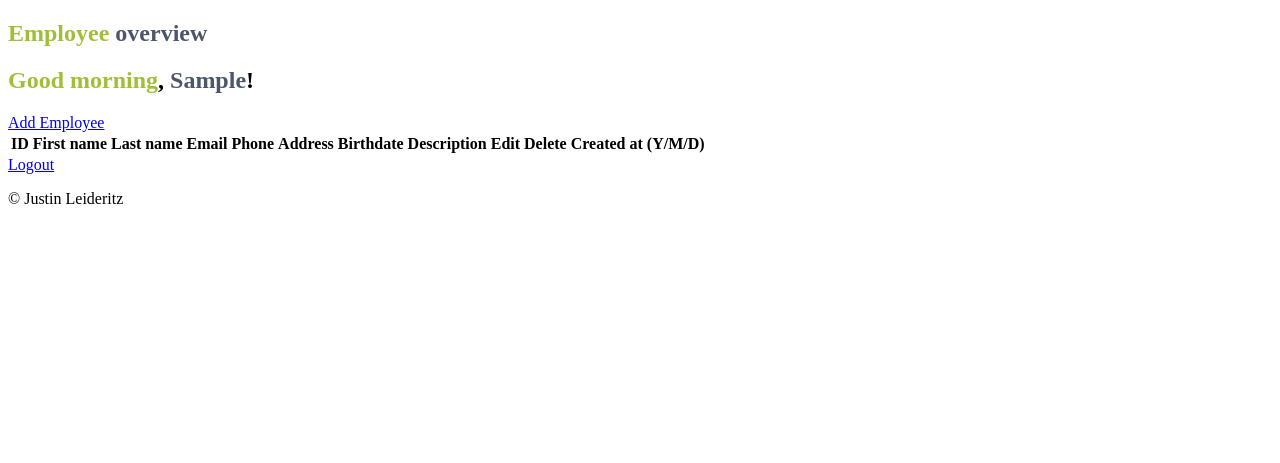
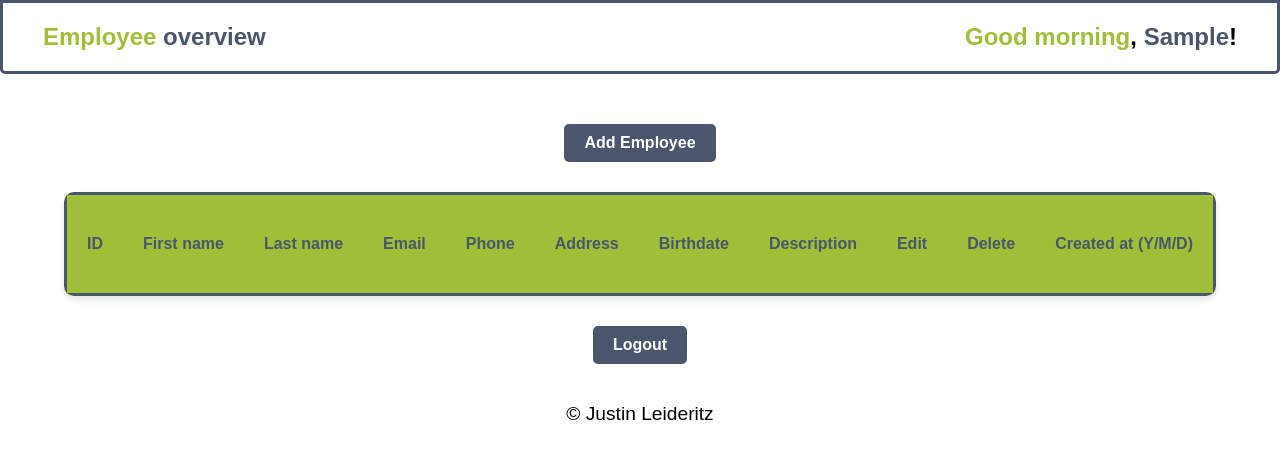
Before and after one commit to justinleideritz/freshportal, a PHP site: page /employeetable.php in a window 1280 px wide. Shown: the top 463 px of the page. Run offline with PHP 8.4, Linux system fonts and the light colour scheme; the visitor is signed in with stand-in values (Sample User, id 1); data that the repository does not hold is empty; some libraries are stand-ins or nearby versions.

Commit message:
Added comments

```diff
--- a/createExec.php
+++ b/createExec.php
@@ -1,6 +1,7 @@
 <?php
 require("dbcon.php");
 
+// Data ophalen van form
 if ($_SERVER["REQUEST_METHOD"] == "POST") {
     $firstName = $_POST["firstName"];
     $lastName = $_POST["lastName"];
@@ -10,17 +11,20 @@ if ($_SERVER["REQUEST_METHOD"] == "POST") {
     $phone = $_POST["phone"];
     $description = $_POST["description"];
 
+    //Query voor het kijken of er al een record is met dezelfde email
     $emailQuery = "SELECT COUNT(*) as count FROM employee WHERE EMP_Email = ?";
     $stmt = $conn->prepare($emailQuery);
     $stmt->execute([$email]);
     $emailCount = $stmt->fetch(PDO::FETCH_ASSOC);
 
+    //Query voor het kijken of er al een record is met dezelfde telefoonnummer
     $phoneQuery = "SELECT COUNT(*) as count FROM employee WHERE EMP_Phone = ?";
     $stmt = $conn->prepare($phoneQuery);
     $stmt->execute([$phone]);
     $phoneCount = $stmt->fetch(PDO::FETCH_ASSOC);
 
-
+    //Als de bovenste queries 1 of meer teruggeven worden er parameters toegevoegd in de URL zodat er een foutmelding wordt weergegeven
+    //Anders wordt de "else" uitgevoerd waar de ingevulde data wordt opgeslagen
     $arr = [];
     if ($phoneCount['count'] > 0) {
         $arr[] = 'phone=exists';
--- a/dbcon.php
+++ b/dbcon.php
@@ -1,11 +1,15 @@
 <?php
+
+//Variabelen met gegevens van de database
 $servername = "localhost";
 $username = "root";
 $password = "";
 $database = "freshportal";
 
+//Connectie wordt hier gemaakt met de waardes van hierboven
 $conn = new PDO("mysql:host=$servername;dbname=$database", $username, $password);
 
+//Deze query selecteerd alles van de tabel employee en alle records worden in een array gezet
 $sqlSelectAll = "SELECT * FROM employee";
 $sqlTable = $conn->query($sqlSelectAll);
 ?>
--- a/delete.php
+++ b/delete.php
@@ -1,8 +1,10 @@
 <?php
 require("dbcon.php");
 
+//ID van de geselecteerde werknemer wordt opgeslagen om op basis hiervan een record te verwijderen
 $id = $_GET['id'];
 
+//De query op een record te verwijderen op basis van het ID
 $sql = "DELETE FROM employee WHERE EMP_ID = :id";
 $stmt = $conn->prepare($sql);
 $stmt->bindParam(':id', $id, PDO::PARAM_INT);
--- a/logout.php
+++ b/logout.php
@@ -2,13 +2,13 @@
 // Initialize the session
 session_start();
 
-// Unset all session variables
+// De array met alle data wordt geleegd
 $_SESSION = array();
 
-// Destroy the session
+// De sessie wordt als het waren gereset
 session_destroy();
 
-// Redirect to login page
+// Doorsturing naar de login pagina
 header("location: index.php");
 exit;
 ?>
--- /dev/null
+++ b/styles/employeetable.css
@@ -0,0 +1,111 @@
+body {
+    font-family: arial, serif;
+    margin: 0;
+}
+
+#create,
+#logout {
+    text-decoration: none;
+    border-radius: 5px;
+    padding: 10px 20px;
+    font-weight: bold;
+    background-color: #4b556b;
+    color: #fff;
+    cursor: pointer;
+    transition: background-color 0.3s ease;
+}
+
+#create:hover,
+#logout:hover {
+    background-color: #6b7280;
+    color: #fff;
+}
+
+.top {
+    display: flex;
+    justify-content: space-evenly;
+}
+
+table {
+    border-collapse: collapse;
+    margin: 30px;
+    border-radius: 10px;
+    overflow: hidden;
+    box-shadow: 0 4px 6px rgba(0, 0, 0, 0.1);
+}
+
+thead {
+    background-color: #a0bf39;
+}
+
+tr {
+    color: #4b556b;
+    border-style: solid;
+    border-color: #4b556b;
+    transition: background-color 0.3s ease;
+}
+
+.table {
+    display: flex;
+    flex-direction: column;
+    align-items: center;
+    margin-top: 50px;
+}
+
+td,
+th {
+    padding: 40px 20px;
+}
+
+tbody tr:hover {
+    background-color: #e8e8e8;
+}
+
+.footer-text {
+    text-align: center;
+    font-size: larger;
+    padding: 20px;
+}
+
+#delete {
+    color: white;
+    padding: 10px;
+    border-radius: 5px;
+    background-color: #ed0e2c;
+    transition: background-color 0.3s ease;
+}
+
+#edit {
+    color: white;
+    padding: 10px;
+    border-radius: 5px;
+    background-color: #f5a142;
+    transition: background-color 0.3s ease;
+}
+
+#edit:hover {
+    background-color: #f7ae5c;
+}
+
+#delete:hover {
+    background-color: #fc4760;
+}
+
+th {
+    text-align: left;
+}
+
+nav {
+    display: flex;
+    justify-content: space-between;
+    align-items: center;
+    border-style: solid;
+    border-color: #4b556b;
+    border-width: 3px;
+    border-bottom-left-radius: 5px;
+    border-bottom-right-radius: 5px;
+}
+
+nav div {
+    margin: 0px 40px;
+}
--- a/update.php
+++ b/update.php
@@ -16,7 +16,10 @@
 <?php
 require("dbcon.php");
 
+//ID van de record wordt in een variabel gezet
 $id = $_GET["id"];
+
+//Query om data op te halen via het ID
 $sqlUpdate = "SELECT * FROM employee WHERE EMP_ID=:employeeid";
 $stmt = $conn->prepare($sqlUpdate);
 $data = ['employeeid' => $id];
--- a/updateExec.php
+++ b/updateExec.php
@@ -1,6 +1,7 @@
 <?php
 require("dbcon.php");
 
+//Data van de form wordt opgeslagen in variabelen
 $id = $_POST["id"];
 $firstName = $_POST["firstname"];
 $lastName = $_POST["lastname"];
@@ -10,6 +11,7 @@ $birthdate = $_POST["birthdate"];
 $phone = $_POST["phone"];
 $description = $_POST["description"];
 
+//Hier wordt de bestaande data geupdate door de nieuwe ingevulde waardes van de form, als er iets is misgegaan wordt er een PDO error weergegeven
 try {
     $sqlUpdate = "UPDATE employee SET EMP_Firstname=:firstname, EMP_Lastname=:lastname, EMP_Email=:email, EMP_Address=:address, EMP_Birthdate=:birthdate, EMP_Phone=:phone, EMP_Description=:description WHERE EMP_ID=:employeeid";
     $stmt = $conn->prepare($sqlUpdate);
```
Also changed, not shown: employeetable.php (+7 -1 lines), index.php (+19 -20 lines), register.php (+11 -18 lines), styles/index.css (added, +62 -0 lines), styles/register.css (added, +52 -0 lines), styles/update.css (added, +68 -0 lines).
